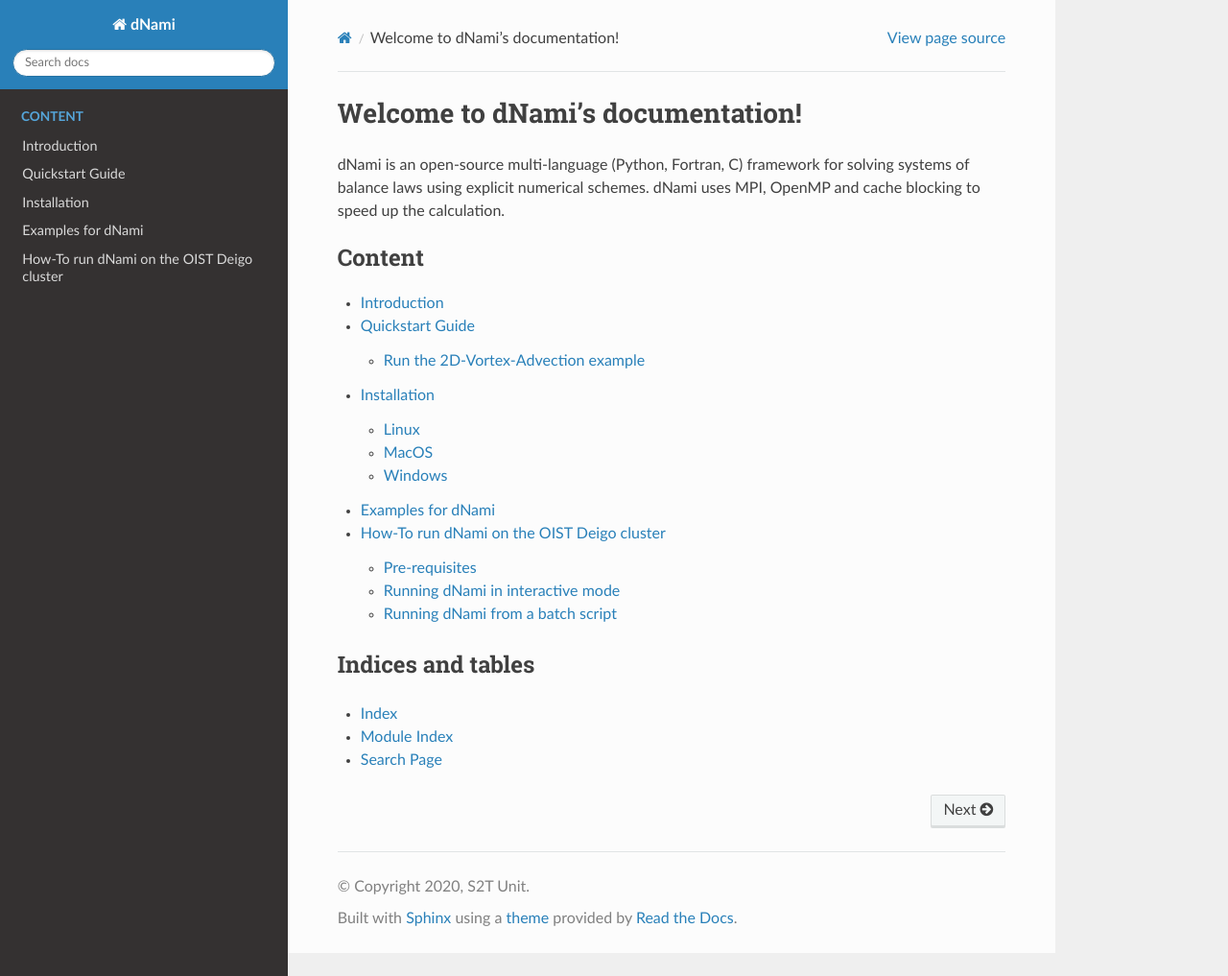
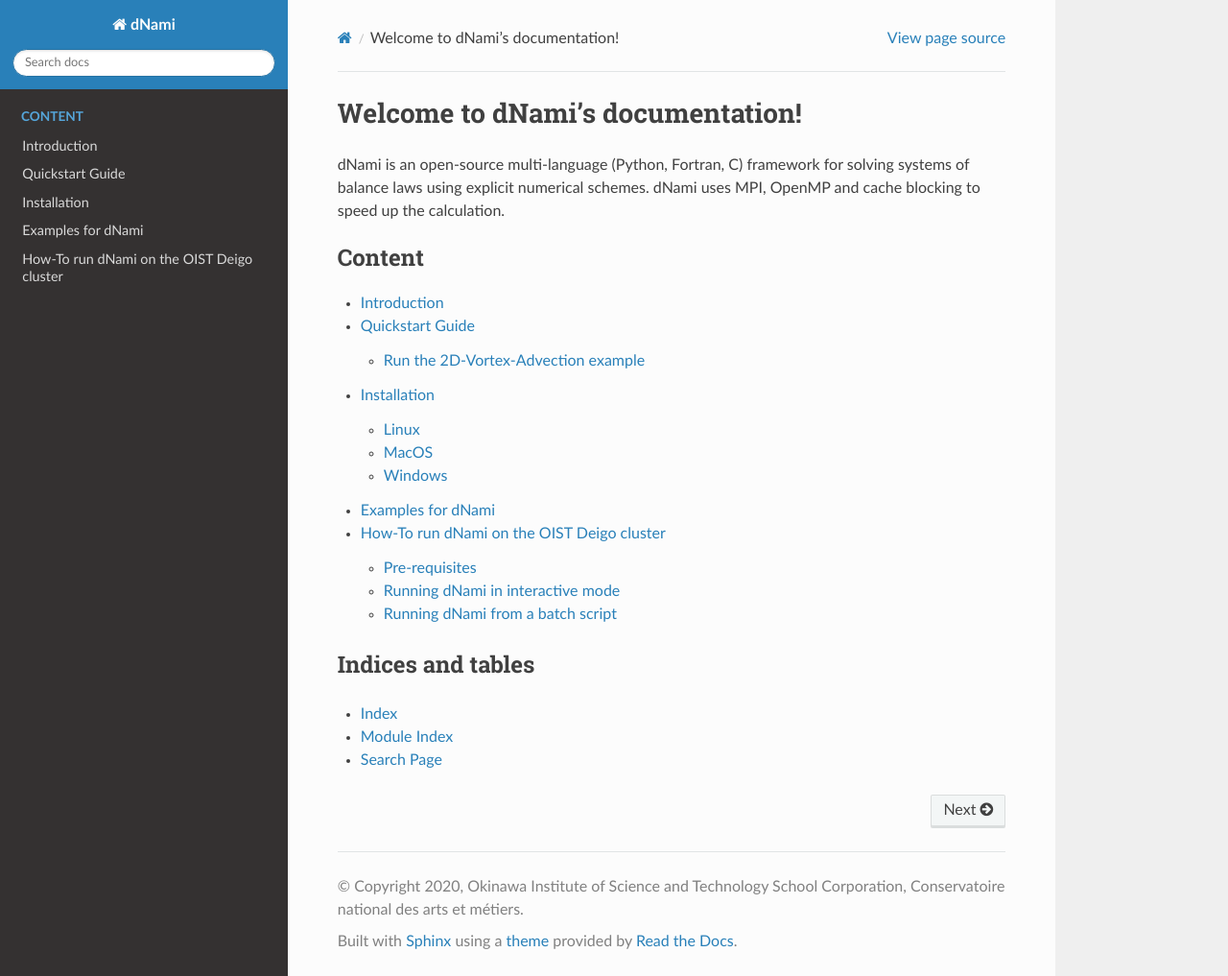
Before and after one commit to dNamiLab/dNami, a Sphinx documentation site: the page built from doc/index.rst, in a window 1280 px wide and 1017 px high. Shown: the whole window at 96% size. Built offline with Sphinx 7.4.7 and the Read the Docs theme 2.0.0, drawn with Linux system fonts in a browser that asks for light colours.

Commit message:
Change doc infos

```diff
--- a/doc/conf.py
+++ b/doc/conf.py
@@ -18,8 +18,8 @@
 # -- Project information -----------------------------------------------------
 
 project = 'dNami'
-copyright = '2020, S2T Unit'
-author = 'S2T Unit'
+copyright = '2020, Okinawa Institute of Science and Technology School Corporation, Conservatoire national des arts et métiers'
+author = 'Nicolas Alferez, S2T Unit'
 
 
 # -- General configuration ---------------------------------------------------
```
